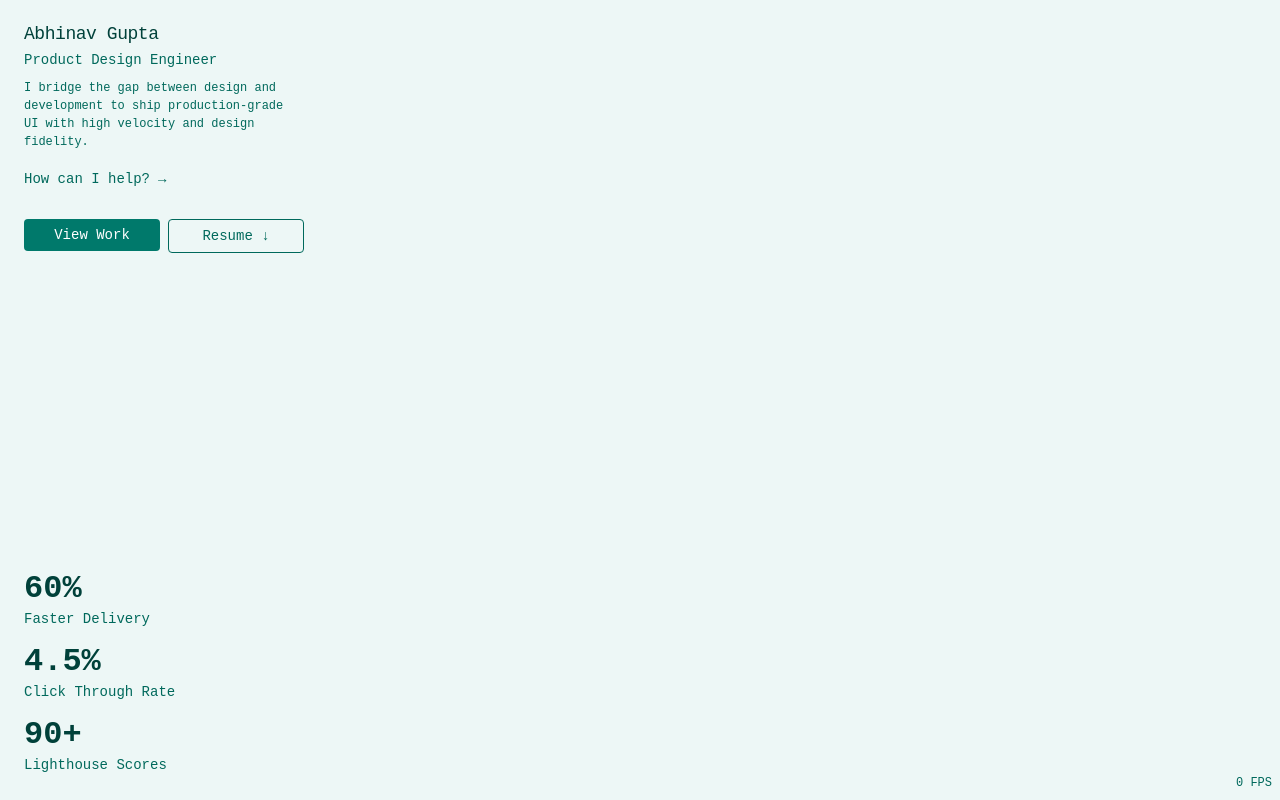
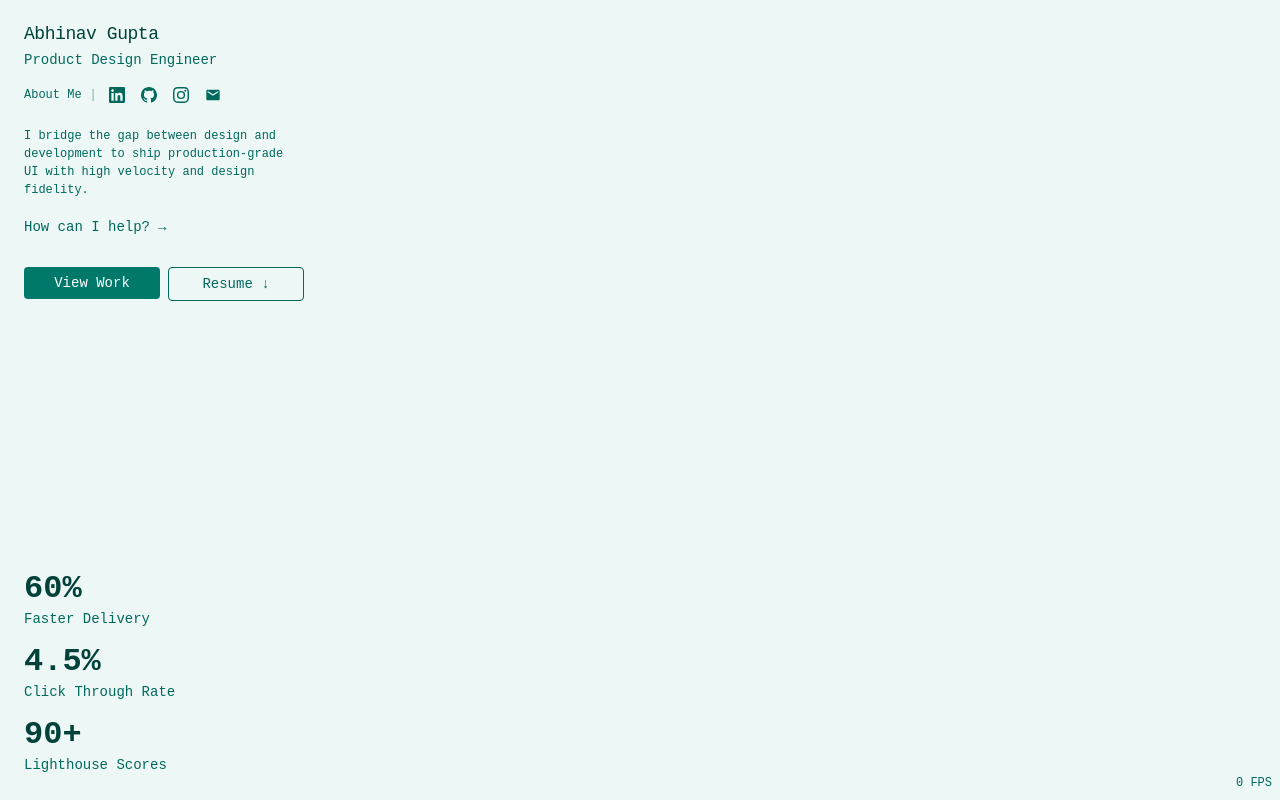
Before and after one commit to abgneudev/Portfolio, a Next.js app: page / in a window 1280 px wide. Built offline with nearby package versions, Linux system fonts and the light colour scheme.

Commit message:
added social media links

```diff
--- a/src/components/Hero/Hero.module.css
+++ b/src/components/Hero/Hero.module.css
@@ -161,6 +161,98 @@
   line-height: 1.5;
   max-width: 280px;
   transition: color 0.8s ease;
+}
+
+/* Social Links */
+.socialLinks {
+  display: flex;
+  align-items: center;
+  gap: var(--space-2);
+  margin-top: var(--space-3);
+}
+
+.socialLinkText {
+  font-family: monospace;
+  font-size: var(--text-xs);
+  text-decoration: none;
+  transition: color 0.8s ease, opacity 0.2s ease;
+}
+
+.socialLinkText:hover {
+  opacity: 0.7;
+  text-decoration: underline;
+}
+
+.socialLinkText:focus-visible {
+  outline: 2px solid currentColor;
+  outline-offset: 2px;
+}
+
+.socialDivider {
+  font-family: monospace;
+  font-size: var(--text-xs);
+  opacity: 0.5;
+  transition: color 0.8s ease;
+}
+
+.socialIconWrapper {
+  position: relative;
+  display: flex;
+  align-items: center;
+}
+
+.socialIcon {
+  display: flex;
+  align-items: center;
+  justify-content: center;
+  padding: var(--space-1);
+  transition: color 0.8s ease, opacity 0.2s ease;
+}
+
+.socialIcon:hover {
+  opacity: 0.7;
+}
+
+.socialIcon:focus-visible {
+  outline: 2px solid currentColor;
+  outline-offset: 2px;
+}
+
+.socialTooltip {
+  position: absolute;
+  bottom: calc(100% + 8px);
+  left: 50%;
+  transform: translateX(-50%);
+  padding: 2px 10px;
+  background: rgba(30, 30, 30, 0.95);
+  border-radius: 4px;
+  opacity: 0;
+  visibility: hidden;
+  transition: opacity 0.1s ease;
+  pointer-events: none;
+  white-space: nowrap;
+  box-shadow: 0 2px 8px rgba(0, 0, 0, 0.13);
+}
+
+.socialTooltip::after {
+  content: '';
+  position: absolute;
+  top: 100%;
+  left: 50%;
+  transform: translateX(-50%);
+  border: 5px solid transparent;
+  border-top-color: rgba(30, 30, 30, 0.95);
+}
+
+.socialTooltip span {
+  font-family: monospace;
+  font-size: var(--text-xs);
+  color: #fff;
+}
+
+.socialIconWrapper:hover .socialTooltip {
+  opacity: 1;
+  visibility: visible;
 }
 
 /* Skills Trigger Button */
@@ -515,6 +607,7 @@
   box-shadow: 0 2px 8px rgba(0, 0, 0, 0.13);
   display: flex;
   align-items: center;
+  color: #fff !important;
 }
 
 .ctaTooltip::before {
@@ -530,7 +623,7 @@
 .ctaTooltip span {
   font-family: monospace;
   font-size: var(--text-xs);
-  color: #fff;
+  color: #fff !important;
 }
 
 .ctaWrapper:hover .ctaTooltip {
@@ -577,9 +670,9 @@
 }
 
 .ctaSecondary:hover {
-  background-color: #F2ECE9;
-  color: #8C8987;
-  border-color: #F2ECE9;
+  background-color: var(--hover-bg);
+  color: #FFFFFF !important;
+  border-color: var(--hover-border);
 }
 
 .ctaSecondary:hover span {
@@ -938,6 +1031,10 @@
   .skillsPanelImageNavItem,
   .metricValue,
   .metricLabel,
+  .socialLinkText,
+  .socialDivider,
+  .socialIcon,
+  .socialTooltip,
   .mobileSkillsSelect,
   .mobileSkillTitle,
   .mobileSkillDescription,
--- a/src/components/Hero/Hero.tsx
+++ b/src/components/Hero/Hero.tsx
@@ -115,7 +115,8 @@ export default function Hero() {
         onClose={() => setSkillsPanelOpen(false)}
       />
 
-      {/* FPS Counter (development aid) */}
+      {/* FPS Counter (development only) */}
+      {process.env.NODE_ENV === 'development' && (
         <div
           className={styles.fpsCounter}
           style={{ color: sceneColors.textMuted }}
@@ -123,6 +124,7 @@ export default function Hero() {
         >
           {fps} FPS
         </div>
+      )}
 
     </section>
   );
--- a/src/components/Hero/components/HeroHeader.tsx
+++ b/src/components/Hero/components/HeroHeader.tsx
@@ -1,7 +1,33 @@
 'use client';
 
 import { memo } from 'react';
+import Link from 'next/link';
 import styles from '../Hero.module.css';
+
+// Social media icons as inline SVGs
+const LinkedInIcon = () => (
+  <svg width="16" height="16" viewBox="0 0 24 24" fill="currentColor" aria-hidden="true">
+    <path d="M20.447 20.452h-3.554v-5.569c0-1.328-.027-3.037-1.852-3.037-1.853 0-2.136 1.445-2.136 2.939v5.667H9.351V9h3.414v1.561h.046c.477-.9 1.637-1.85 3.37-1.85 3.601 0 4.267 2.37 4.267 5.455v6.286zM5.337 7.433c-1.144 0-2.063-.926-2.063-2.065 0-1.138.92-2.063 2.063-2.063 1.14 0 2.064.925 2.064 2.063 0 1.139-.925 2.065-2.064 2.065zm1.782 13.019H3.555V9h3.564v11.452zM22.225 0H1.771C.792 0 0 .774 0 1.729v20.542C0 23.227.792 24 1.771 24h20.451C23.2 24 24 23.227 24 22.271V1.729C24 .774 23.2 0 22.222 0h.003z"/>
+  </svg>
+);
+
+const GitHubIcon = () => (
+  <svg width="16" height="16" viewBox="0 0 24 24" fill="currentColor" aria-hidden="true">
+    <path d="M12 0C5.374 0 0 5.373 0 12c0 5.302 3.438 9.8 8.207 11.387.599.111.793-.261.793-.577v-2.234c-3.338.726-4.033-1.416-4.033-1.416-.546-1.387-1.333-1.756-1.333-1.756-1.089-.745.083-.729.083-.729 1.205.084 1.839 1.237 1.839 1.237 1.07 1.834 2.807 1.304 3.492.997.107-.775.418-1.305.762-1.604-2.665-.305-5.467-1.334-5.467-5.931 0-1.311.469-2.381 1.236-3.221-.124-.303-.535-1.524.117-3.176 0 0 1.008-.322 3.301 1.23A11.509 11.509 0 0112 5.803c1.02.005 2.047.138 3.006.404 2.291-1.552 3.297-1.23 3.297-1.23.653 1.653.242 2.874.118 3.176.77.84 1.235 1.911 1.235 3.221 0 4.609-2.807 5.624-5.479 5.921.43.372.823 1.102.823 2.222v3.293c0 .319.192.694.801.576C20.566 21.797 24 17.3 24 12c0-6.627-5.373-12-12-12z"/>
+  </svg>
+);
+
+const InstagramIcon = () => (
+  <svg width="16" height="16" viewBox="0 0 24 24" fill="currentColor" aria-hidden="true">
+    <path d="M12 2.163c3.204 0 3.584.012 4.85.07 3.252.148 4.771 1.691 4.919 4.919.058 1.265.069 1.645.069 4.849 0 3.205-.012 3.584-.069 4.849-.149 3.225-1.664 4.771-4.919 4.919-1.266.058-1.644.07-4.85.07-3.204 0-3.584-.012-4.849-.07-3.26-.149-4.771-1.699-4.919-4.92-.058-1.265-.07-1.644-.07-4.849 0-3.204.013-3.583.07-4.849.149-3.227 1.664-4.771 4.919-4.919 1.266-.057 1.645-.069 4.849-.069zM12 0C8.741 0 8.333.014 7.053.072 2.695.272.273 2.69.073 7.052.014 8.333 0 8.741 0 12c0 3.259.014 3.668.072 4.948.2 4.358 2.618 6.78 6.98 6.98C8.333 23.986 8.741 24 12 24c3.259 0 3.668-.014 4.948-.072 4.354-.2 6.782-2.618 6.979-6.98.059-1.28.073-1.689.073-4.948 0-3.259-.014-3.667-.072-4.947-.196-4.354-2.617-6.78-6.979-6.98C15.668.014 15.259 0 12 0zm0 5.838a6.162 6.162 0 100 12.324 6.162 6.162 0 000-12.324zM12 16a4 4 0 110-8 4 4 0 010 8zm6.406-11.845a1.44 1.44 0 100 2.881 1.44 1.44 0 000-2.881z"/>
+  </svg>
+);
+
+const EmailIcon = () => (
+  <svg width="16" height="16" viewBox="0 0 24 24" fill="currentColor" aria-hidden="true">
+    <path d="M20 4H4c-1.1 0-2 .9-2 2v12c0 1.1.9 2 2 2h16c1.1 0 2-.9 2-2V6c0-1.1-.9-2-2-2zm0 4l-8 5-8-5V6l8 5 8-5v2z"/>
+  </svg>
+);
 
 interface SceneColors {
   bg: string;
@@ -68,6 +94,76 @@ export const HeroHeader = memo(function HeroHeader({
           >
             Product Design Engineer
           </p>
+          {/* Social Links */}
+          <nav className={styles.socialLinks} aria-label="Social links">
+            <Link
+              href="/about"
+              className={styles.socialLinkText}
+              style={{ color: mutedColor }}
+            >
+              About Me
+            </Link>
+            <span className={styles.socialDivider} style={{ color: mutedColor }}>|</span>
+            <div className={styles.socialIconWrapper}>
+              <a
+                href="https://www.linkedin.com/in/abhinavgupta0210/"
+                target="_blank"
+                rel="noopener noreferrer"
+                className={styles.socialIcon}
+                style={{ color: mutedColor }}
+                aria-label="LinkedIn"
+              >
+                <LinkedInIcon />
+              </a>
+              <div className={styles.socialTooltip}>
+                <span>LinkedIn</span>
+              </div>
+            </div>
+            <div className={styles.socialIconWrapper}>
+              <a
+                href="https://github.com/abgneudev"
+                target="_blank"
+                rel="noopener noreferrer"
+                className={styles.socialIcon}
+                style={{ color: mutedColor }}
+                aria-label="GitHub"
+              >
+                <GitHubIcon />
+              </a>
+              <div className={styles.socialTooltip}>
+                <span>GitHub</span>
+              </div>
+            </div>
+            <div className={styles.socialIconWrapper}>
+              <a
+                href="https://www.instagram.com/abdesiigns"
+                target="_blank"
+                rel="noopener noreferrer"
+                className={styles.socialIcon}
+                style={{ color: mutedColor }}
+                aria-label="Instagram"
+              >
+                <InstagramIcon />
+              </a>
+              <div className={styles.socialTooltip}>
+                <span>Instagram</span>
+              </div>
+            </div>
+            <div className={styles.socialIconWrapper}>
+              <a
+                href="mailto:gupta.abhinav0210@gmail.com"
+                className={styles.socialIcon}
+                style={{ color: mutedColor }}
+                aria-label="Email"
+              >
+                <EmailIcon />
+              </a>
+              <div className={styles.socialTooltip}>
+                <span>Email</span>
+              </div>
+            </div>
+          </nav>
+        </div>
           <p
             className={styles.heroDescription}
             style={{
@@ -77,7 +173,7 @@ export const HeroHeader = memo(function HeroHeader({
           >
             I bridge the gap between design and development to ship production-grade UI with high velocity and design fidelity.
           </p>
-        </div>
+
 
         {/* How can I help? (Desktop only, hidden when panel is open) */}
         {!isMobile && onSkillsClick && !skillsPanelOpen && (
@@ -111,7 +207,7 @@ export const HeroHeader = memo(function HeroHeader({
             </button>
             {!isMobile && (
               <div className={styles.ctaTooltip}>
-                <span>Case Studies</span>
+                <span style={{ color: '#FFFFFF' }}>Case Studies</span>
               </div>
             )}
           </div>
@@ -121,15 +217,17 @@ export const HeroHeader = memo(function HeroHeader({
               className={styles.ctaSecondary}
               style={{
                 color: mutedColor,
-                borderColor: borderColor
-              }}
+                borderColor: borderColor,
+                '--hover-bg': sceneColors.text === '#FFFFFF' ? sceneColors.fg : sceneColors.text,
+                '--hover-border': sceneColors.text === '#FFFFFF' ? sceneColors.fg : sceneColors.text
+              } as React.CSSProperties}
               onClick={() => window.open('https://drive.google.com/file/d/18ga1iRzZ8qmfpBasr6hgX651MTAB-fBa/view?usp=sharing', '_blank')}
             >
               {isMobile ? 'CV' : <>Resume <span aria-hidden="true">↓</span></>}
             </button>
             {!isMobile && (
               <div className={styles.ctaTooltip}>
-                <span>Download Resume PDF</span>
+                <span style={{ color: '#FFFFFF' }}>Download Resume PDF</span>
               </div>
             )}
           </div>
```
Also changed, not shown: src/app/about/page.tsx (added, +9 -0 lines). Lines whose indentation alone changed are shown as unchanged.
